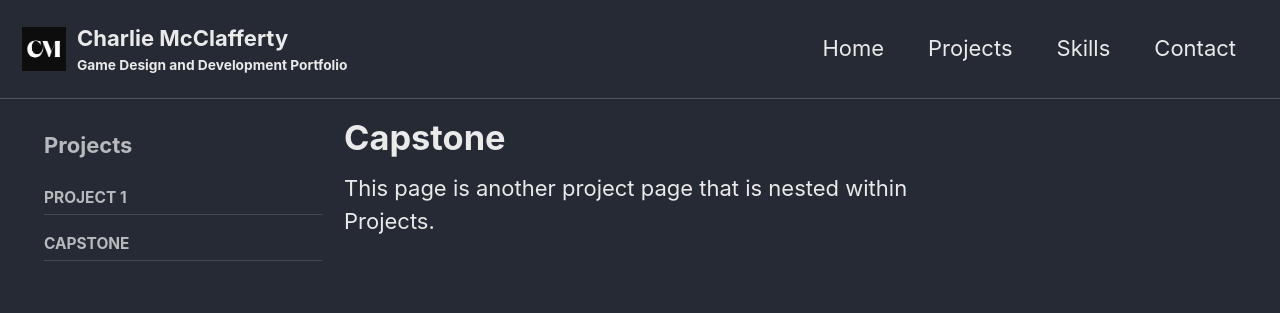
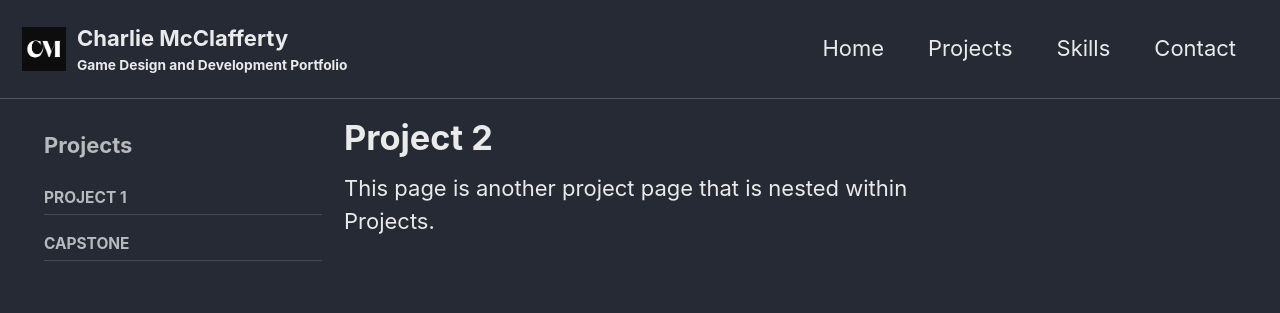
Before and after one commit to cmcclafferty/cmcclafferty.github.io, a Jekyll site: the page built from _pages/projects-project2.md, in a window 1280 px wide. Shown: the top 313 px of the page. Built offline with Jekyll 4.4.1, drawn with Linux system fonts in a browser that asks for light colours.

Commit message:
Rename Capstone to Project 2 in project page

```diff
--- a/_pages/projects-capstone.md
+++ b/_pages/projects-project2.md
@@ -1,7 +1,7 @@
 ---
-title: "Capstone"
+title: "Project 2"
 layout: single
-permalink: /projects/capstone/
+permalink: /projects/project2/
 sidebar:
   title: "Projects"
   nav:
```
